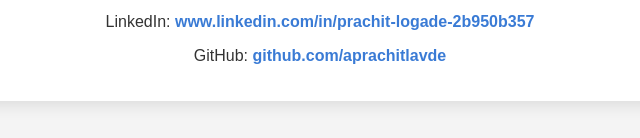
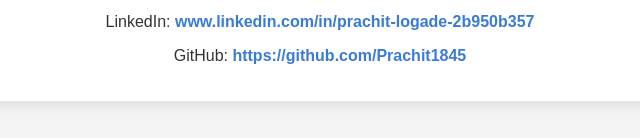
Before and after one commit to Prachit1845/Digital-Portfolio, a plain HTML site: page index.html in a window 1280 px wide. Shown: the part 1652-1790 px from the top of the page, 320-960 px from the left. Drawn offline with Linux system fonts and the light colour scheme.

Commit message:
Update index.html
inserted github link

```diff
--- a/index.html
+++ b/index.html
@@ -64,7 +64,7 @@
         <h2>Contact</h2>
         <p>Email: 202401120025@mitaoe.ac.in</p>
         <p>LinkedIn: <a href="#">www.linkedin.com/in/prachit-logade-2b950b357</a></p>
-        <p>GitHub: <a href="#">github.com/aprachitlavde</a></p>
+        <p>GitHub: <a href="#">https://github.com/Prachit1845</a></p>
     </section>
 </body>
 </html>
```
